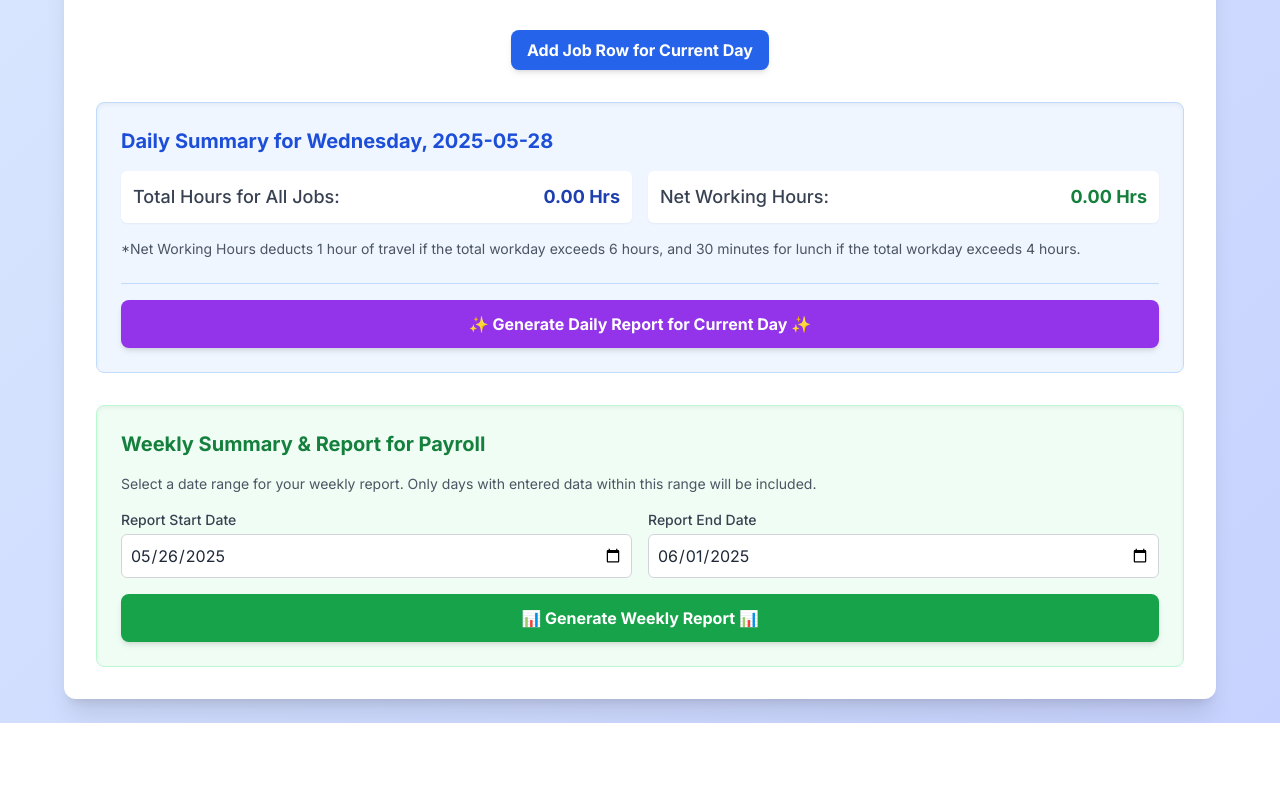
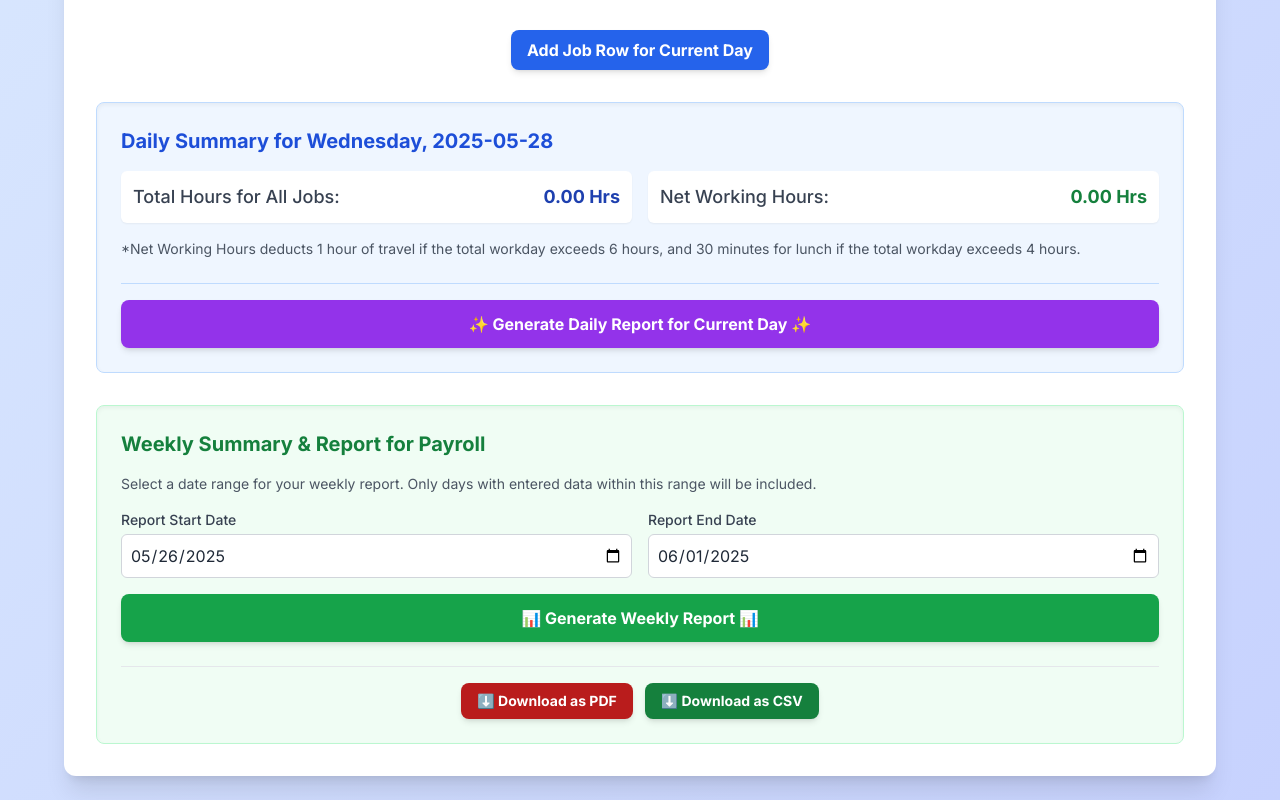
Before and after one commit to BetweenTheLinez/my-timesheet-app, a React (Create React App) app: page / in a window 1280 px wide. Shown: the part 535-1335 px from the top of the page. Before the commit the page ends 1258 px from the top, so only its background shows below. Built offline with nearby package versions, Linux system fonts and the light colour scheme.

Commit message:
Update App.js

```diff
--- a/src/App.js
+++ b/src/App.js
@@ -1,4 +1,8 @@
 import React, { useState, useEffect, useCallback } from 'react';
+// Import jsPDF and html2canvas for PDF generation
+// These will be loaded via CDN in public/index.html
+// import { jsPDF } from 'jspdf'; // Not needed if loaded via CDN
+// import html2canvas from 'html2canvas'; // Not needed if loaded via CDN
 
 // Helper function to convert time string (HH:MM) to minutes from midnight
 const timeToMinutes = (timeString) => {
@@ -80,11 +84,6 @@ const App = () => {
 
     // State for the currently selected date (for daily input)
     const [selectedDate, setSelectedDate] = useState(getTodayDate());
-
-    // These are now derived from currentDayData for display, not separate states
-    // The actual values are stored within weeklyData[selectedDate]
-    // Removed: const [employeeName, setEmployeeName] = useState('');
-    // Removed: const [truckNumber, setTruckNumber] = useState('');
 
     const [generatedDailyReport, setGeneratedDailyReport] = useState('');
     const [generatedWeeklyReport, setGeneratedWeeklyReport] = useState('');
@@ -188,8 +187,8 @@ const App = () => {
     const handleJobInputChange = (jobId, field, value) => {
         setWeeklyData(prevWeeklyData => {
             const dayData = prevWeeklyData[selectedDate] || {
-                employeeName: currentEmployeeName, // Use derived currentEmployeeName
-                truckNumber: currentTruckNumber,   // Use derived currentTruckNumber
+                employeeName: currentEmployeeName,
+                truckNumber: currentTruckNumber,
                 jobs: [],
                 dayOfWeek: getDayOfWeek(selectedDate),
                 totalHours: 0,
@@ -764,6 +763,22 @@ Note on Travel Deduction: For days marked as "On-Call", the standard 1-hour trav
                             <span className="block sm:inline"> {reportError}</span>
                         </div>
                     )}
+
+                    {/* NEW: PDF and CSV Download Buttons */}
+                    <div className="mt-6 pt-4 border-t border-gray-200 flex flex-col sm:flex-row items-center justify-center gap-3">
+                        <button
+                            onClick={() => generatePdfReport()}
+                            className="bg-red-700 hover:bg-red-800 text-white font-bold py-2 px-4 rounded-lg shadow-md transition duration-200 ease-in-out transform hover:scale-105 flex items-center justify-center text-sm w-full sm:w-auto"
+                        >
+                            ⬇️ Download as PDF
+                        </button>
+                        <button
+                            onClick={() => generateCsvReport()}
+                            className="bg-green-700 hover:bg-green-800 text-white font-bold py-2 px-4 rounded-lg shadow-md transition duration-200 ease-in-out transform hover:scale-105 flex items-center justify-center text-sm w-full sm:w-auto"
+                        >
+                            ⬇️ Download as CSV
+                        </button>
+                    </div>
                 </div>
             </div>
         </div>
```
